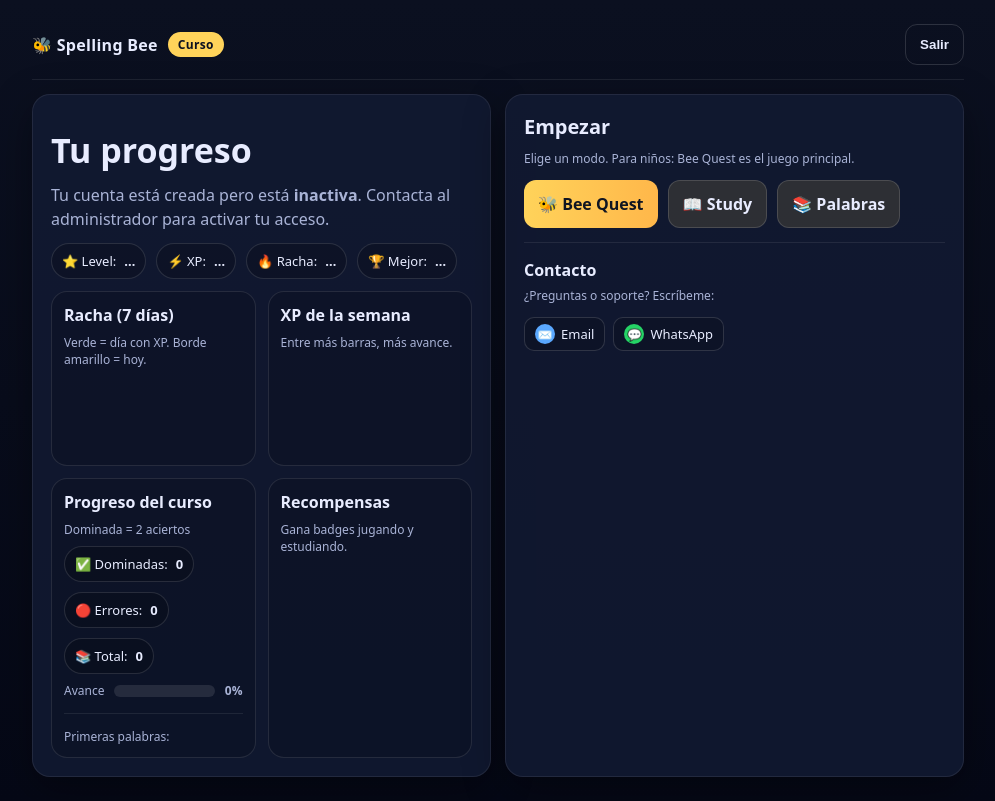
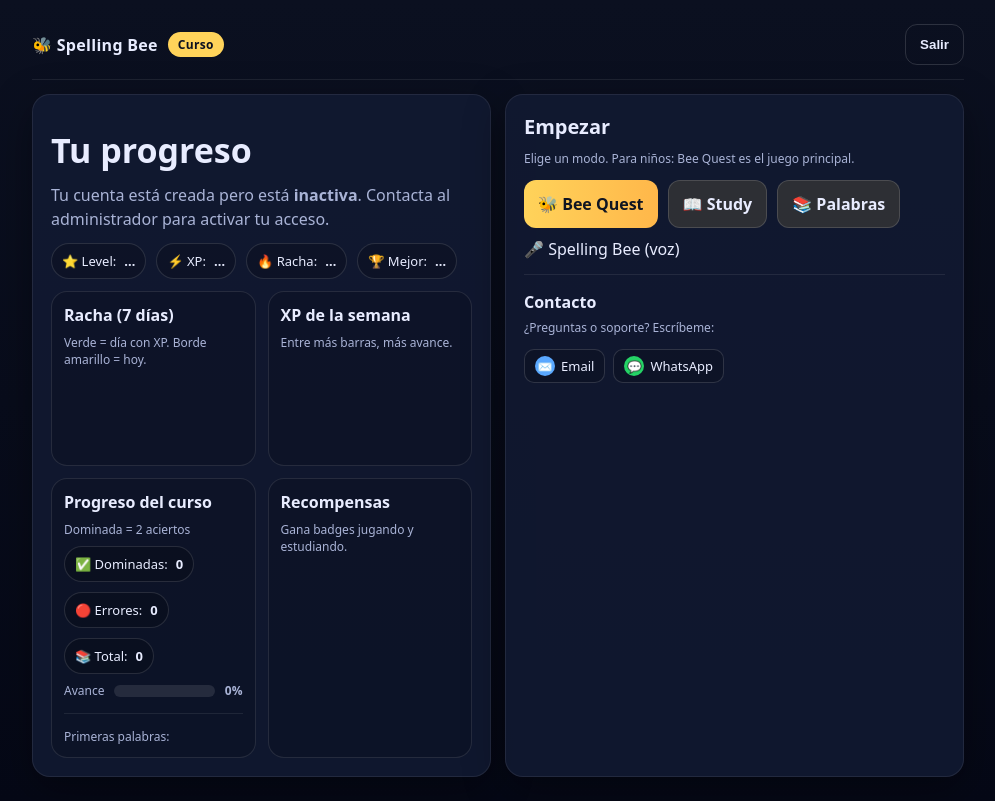
Before and after one commit to dihegos/SpellingBee, a Flask app: template templates/app.html in a window 1280 px wide. Shown: the whole page, without its empty margins (142-1137 px from the left). Run offline with Flask 3, Linux system fonts and the light colour scheme; the template is opened without the code that fills it, so the values that code supplies are empty; some libraries are stand-ins or nearby versions.

Commit message:
Add Spelling Bee link to app.html

```diff
--- a/templates/app.html
+++ b/templates/app.html
@@ -94,6 +94,7 @@
           <a class="btn primary" href="/quest">🐝 Bee Quest</a>
           <a class="btn" href="/study">📖 Study</a>
           <a class="btn" href="/words">📚 Palabras</a>
+          <a href="/speak">🎤 Spelling Bee (voz)</a>
         </div>
 
         <div class="hr"></div>
```
